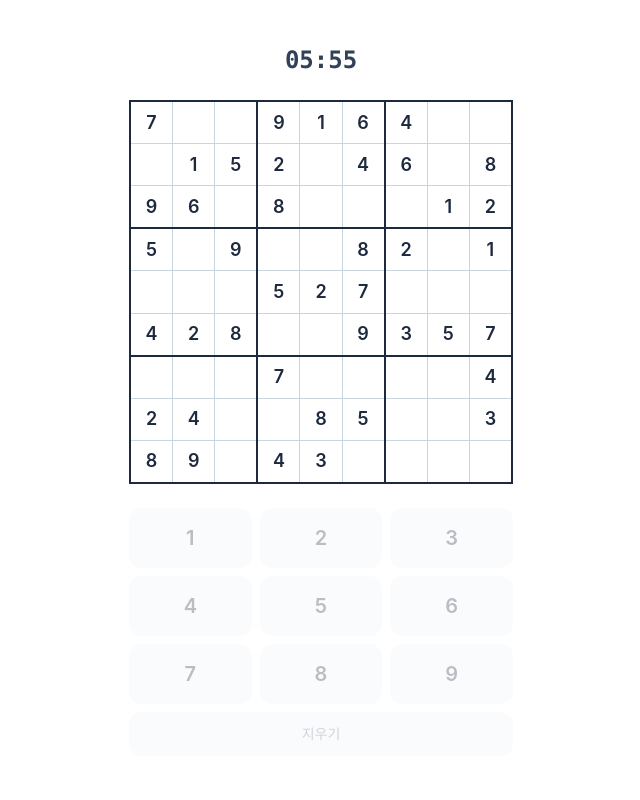
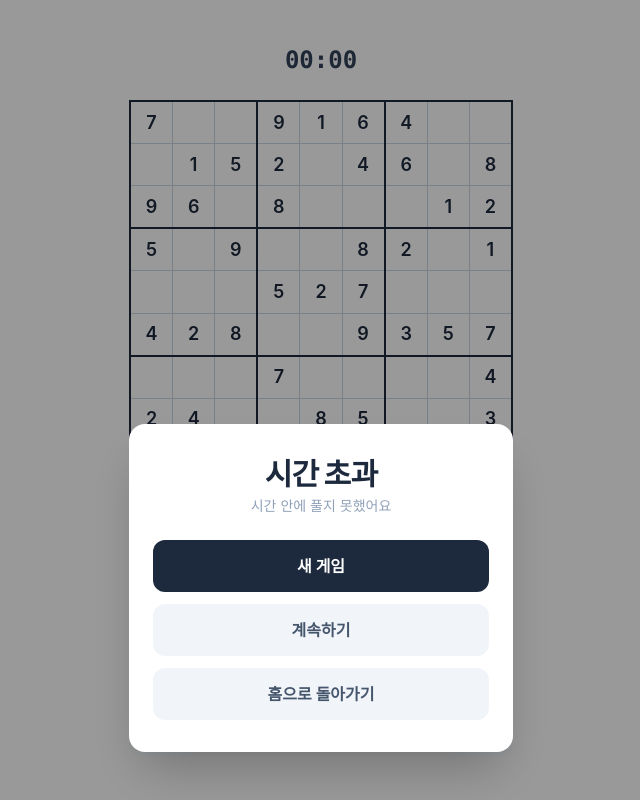
Before and after one commit to Emithen/sudoku-prototype, a React (Vite) app: page /#/game in a window 1280 px wide. Shown: the whole page, without its empty margins (319-959 px from the left). Built offline with nearby package versions, Linux system fonts and the light colour scheme.

Commit message:
feat: 실패 흐름

```diff
--- a/src/pages/game/Game.tsx
+++ b/src/pages/game/Game.tsx
@@ -6,6 +6,8 @@ import { GameFailModal } from "./GameFailModal";
 import { generatePuzzle } from "./generatePuzzle";
 import type { Position, CellValue } from "./type";
 import { GAME_TIME, SAVE_KEY } from "../../parameters/game";
+
+type GamePhase = "playing" | "failed" | "continued" | "complete";
 
 type PuzzleState = {
   board: CellValue[][];
@@ -51,6 +53,11 @@ const getInitialTimeLeft = (): number => {
   return GAME_TIME;
 };
 
+const getInitialPhase = (): GamePhase => {
+  const timeLeft = getInitialTimeLeft();
+  return timeLeft === 0 ? "failed" : "playing";
+};
+
 const formatTime = (seconds: number): string => {
   const m = Math.floor(seconds / 60).toString().padStart(2, "0");
   const s = (seconds % 60).toString().padStart(2, "0");
@@ -83,31 +90,31 @@ const isBoardComplete = (board: CellValue[][]): boolean => {
 export const Game = () => {
   const [{ board, given }, setPuzzle] = useState<PuzzleState>(loadOrMakePuzzle);
   const [selected, setSelected] = useState<Position>(null);
-  const [complete, setComplete] = useState(false);
+  const [phase, setPhase] = useState<GamePhase>(getInitialPhase);
   const [timeLeft, setTimeLeft] = useState<number>(getInitialTimeLeft);
-  const [failed, setFailed] = useState<boolean>(() => getInitialTimeLeft() === 0);
 
   useEffect(() => {
     localStorage.setItem(SAVE_KEY, JSON.stringify({ board, given, timeLeft }));
   }, [board, given, timeLeft]);
 
   useEffect(() => {
-    if (isBoardComplete(board)) setComplete(true);
-  }, [board]);
+    if (phase === "playing" && isBoardComplete(board)) setPhase("complete");
+  }, [board, phase]);
 
+  // 게임 타이머
   useEffect(() => {
-    if (complete || failed) return;
+    if (phase !== "playing") return;
     const id = setInterval(() => {
       setTimeLeft((prev) => {
         if (prev <= 1) {
-          setFailed(true);
+          setPhase("failed");
           return 0;
         }
         return prev - 1;
       });
     }, 1000);
     return () => clearInterval(id);
-  }, [complete, failed]);
+  }, [phase]);
 
   const handleCellClick = (row: number, col: number) => {
     setSelected((prev) =>
@@ -131,18 +138,21 @@ export const Game = () => {
     setPuzzle(makePuzzle());
     setTimeLeft(GAME_TIME);
     setSelected(null);
-    setComplete(false);
-    setFailed(false);
+    setPhase("playing");
   };
 
-  const isInputDisabled = failed || !selected || given[selected.row][selected.col];
+  const continueGame = () => {
+    setPhase("continued");
+  };
+
+  const isInputDisabled = phase === "failed" || !selected || given[selected.row][selected.col];
 
   return (
     <div className="w-full h-screen flex flex-col items-center bg-white">
       <div className="flex flex-col items-center justify-center flex-1 w-full px-4 gap-6">
         <p
           className={`text-2xl font-mono font-bold tabular-nums ${
-            timeLeft < 60 ? "text-red-500" : "text-slate-700"
+            phase === "playing" && timeLeft < 60 ? "text-red-500" : "text-slate-700"
           }`}
         >
           {formatTime(timeLeft)}
@@ -155,8 +165,8 @@ export const Game = () => {
         />
         <NumberPad onInput={handleNumberInput} disabled={isInputDisabled} />
       </div>
-      {complete && <GameCompleteModal onNewGame={resetGame} />}
-      {failed && <GameFailModal onRetry={resetGame} />}
+      {phase === "complete" && <GameCompleteModal onNewGame={resetGame} />}
+      {phase === "failed" && <GameFailModal onNewGame={resetGame} onContinue={continueGame} />}
     </div>
   );
 };
--- a/src/pages/game/GameFailModal.tsx
+++ b/src/pages/game/GameFailModal.tsx
@@ -1,6 +1,11 @@
 import { useNavigate } from "react-router";
 
-export const GameFailModal = ({ onRetry }: { onRetry: () => void }) => {
+type Props = {
+  onNewGame: () => void;
+  onContinue: () => void;
+};
+
+export const GameFailModal = ({ onNewGame, onContinue }: Props) => {
   const navigate = useNavigate();
 
   return (
@@ -14,10 +19,16 @@ export const GameFailModal = ({ onRetry }: { onRetry: () => void }) => {
         </div>
         <div className="flex flex-col w-full gap-3">
           <button
-            onClick={onRetry}
+            onClick={onNewGame}
             className="w-full py-3.5 rounded-xl bg-slate-800 text-white text-base font-semibold hover:bg-slate-700 active:scale-95 transition-all duration-150 cursor-pointer"
           >
-            다시 시도
+            새 게임
+          </button>
+          <button
+            onClick={onContinue}
+            className="w-full py-3.5 rounded-xl bg-slate-100 text-slate-600 text-base font-semibold hover:bg-slate-200 active:scale-95 transition-all duration-150 cursor-pointer"
+          >
+            계속하기
           </button>
           <button
             onClick={() => navigate("/")}
--- a/src/parameters/game.ts
+++ b/src/parameters/game.ts
@@ -1,7 +1,7 @@
 /*
     스도쿠 게임 제한 시간
 */
-export const GAME_TIME = 360;
+export const GAME_TIME = 3;
 
 /*
     local storage 에 게임 저장할 때 쓸 key
--- a/src/parameters/ui.ts
+++ b/src/parameters/ui.ts
@@ -1,4 +1,6 @@
-
+/*
+  홈 화면 > 새 게임 > 난이도 선택 옵션
+*/
 export const DIFFICULTIES = [
   { key: "easy", label: "쉬움" },
   { key: "normal", label: "보통" },
```
